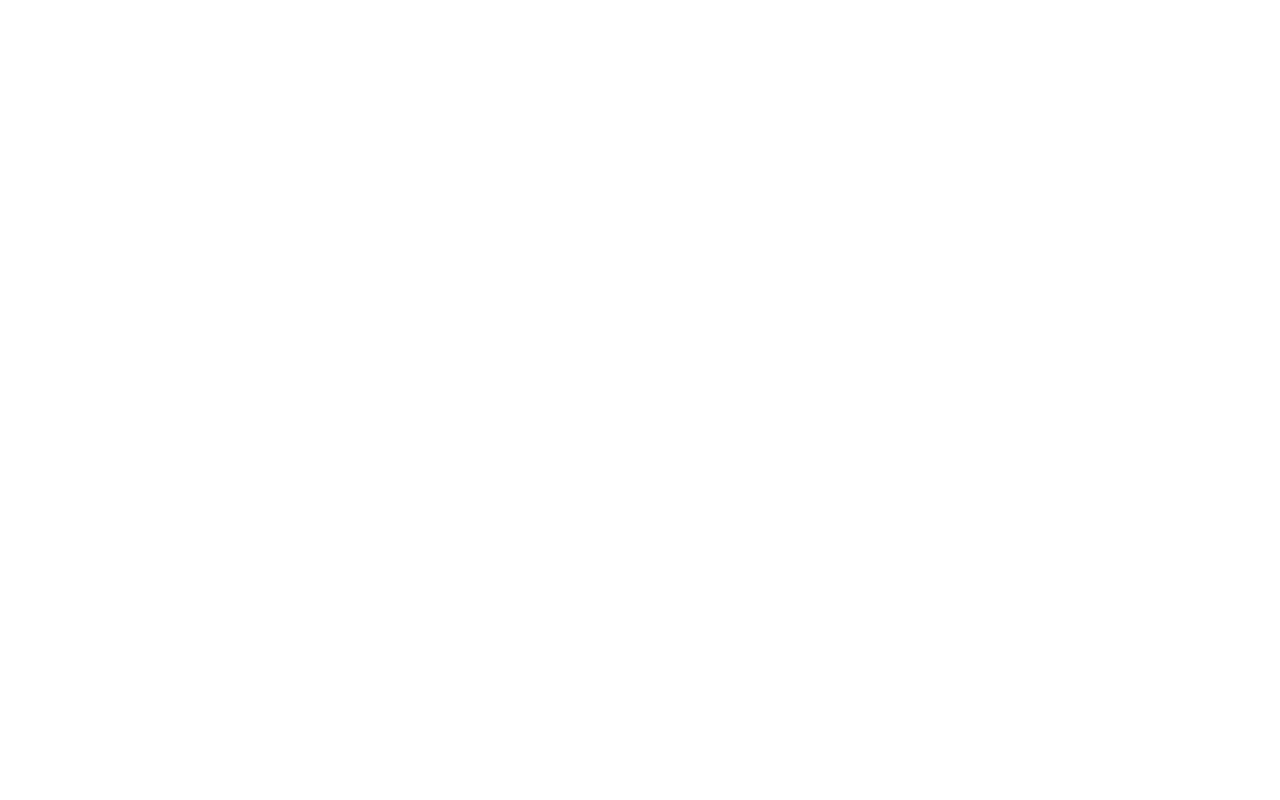
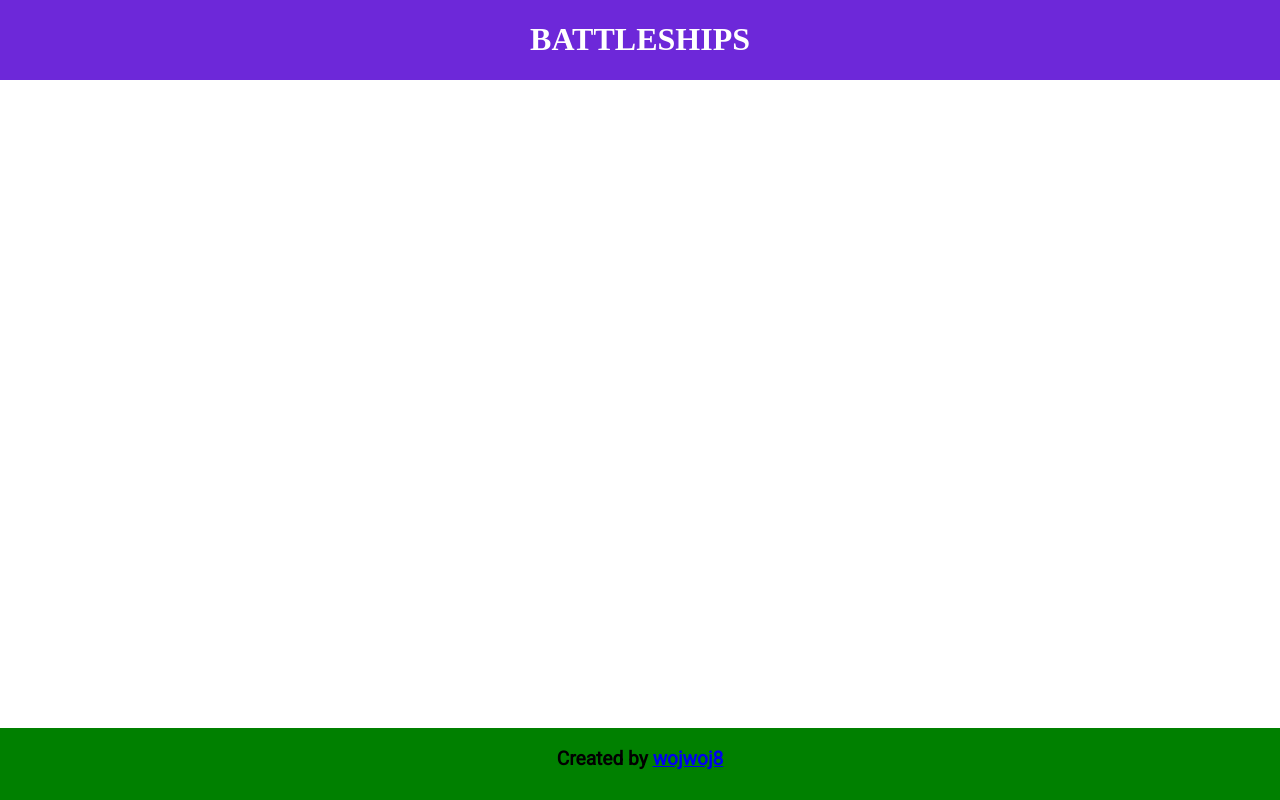
Before and after one commit to wojwoj8/TOP-BATTLESHIP, a website built with webpack: page dist/index.html in a window 1280 px wide. Built offline with nearby package versions, Linux system fonts and the light colour scheme; a web font is replaced by a local one.

Commit message:
simple ui and a little of mainLoop

```diff
--- a/src/dom.js
+++ b/src/dom.js
@@ -0,0 +1,56 @@
+import { Ship, Gameboard, Player } from './logic';
+import { mainLoop } from './mainLoop';
+
+// function createPlayer() {
+//   const input = document.createElement('input');
+//   const button = document.createElement('button');
+//   button.textContent = 'Click';
+//   button.addEventListener('click', mainLoop.createPlayers(input.value));
+// }
+
+function createHeader() {
+  const header = document.createElement('div');
+  const title = document.createElement('h1');
+
+  header.classList = 'header';
+  title.textContent = 'BATTLESHIPS';
+  header.appendChild(title);
+
+  return header;
+}
+
+function createMain() {
+  const main = document.createElement('div');
+  const mainProjectTitle = document.createElement('h2');
+  const mainContent = document.createElement('div');
+
+  mainContent.classList = 'main-content';
+
+  mainProjectTitle.classList = 'main-title';
+  mainProjectTitle.textContent = '';
+  main.classList = 'main';
+
+  main.appendChild(mainProjectTitle);
+  main.appendChild(mainContent);
+
+  return main;
+}
+
+function createFooter() {
+  const footer = document.createElement('div');
+  //   const createdBy = document.createElement('p');
+  footer.innerHTML = '<p>Created by <a href="https://github.com/wojwoj8">wojwoj8</a></p>';
+  //   createdBy.textContent = 'Created By '
+  footer.classList = 'footer';
+  return footer;
+}
+
+function webInit() {
+  const content = document.querySelector('#content');
+  content.appendChild(createHeader());
+  content.appendChild(createMain());
+  content.appendChild(createFooter());
+
+  return content;
+}
+export default webInit;
--- a/src/index.js
+++ b/src/index.js
@@ -1,3 +1,6 @@
-// document.addEventListener('DOMContentLoaded', () => {
-//     webInit();
-//   });
+import webInit from './dom';
+import './style.scss';
+
+document.addEventListener('DOMContentLoaded', () => {
+  webInit();
+});
--- a/src/logic.test.js
+++ b/src/logic.test.js
@@ -143,4 +143,13 @@ describe('mainLoop', () => {
     AI.playTurn(player1Gameboard, player1, 1, 3);
     // console.log(player1Gameboard.table());
   });
+  test('mainLoop function', () => {
+    const game = main.mainLoop;
+    expect(game.player1.getName()).toEqual('Player1');
+    game.player1.playTurn(game.AIGameboard, game.AI, 1, 3);
+    expect(game.player1.checkTurn()).toEqual(false);
+    expect(game.AIGameboard.table()[1][3]).toBe(2);
+
+    // console.log(game.AI);
+  });
 });
--- a/src/mainLoop.js
+++ b/src/mainLoop.js
@@ -1,15 +1,21 @@
 import { Ship, Gameboard, Player } from './logic';
 
 const mainLoop = (() => {
-  const player1 = Player('pl1', false);
+  const player1 = Player('Player1', false);
+  const AI = Player('AI', true);
+
   const player1Gameboard = Gameboard();
-  const AI = Player('AI', true);
   const AIGameboard = Gameboard();
+
   const ship1 = Ship(5, 2, 4);
   const ship2 = Ship(5, 2, 2);
 
-  player1Gameboard.placeShip(ship1);
-  AIGameboard.placeShip(ship2);
+  player1Gameboard.placeShip('ship1', 5, 2, 4);
+  AIGameboard.placeShip('AIship2', 5, 2, 2);
+
+  return {
+    player1, AI, player1Gameboard, AIGameboard,
+  };
 })();
 
 export { mainLoop };
--- /dev/null
+++ b/src/style.scss
@@ -0,0 +1,60 @@
+@import url('https://fonts.googleapis.com/css2?family=Roboto&family=Tilt+Warp&display=swap');
+@import url('https://fonts.googleapis.com/css2?family=Roboto&family=Tilt+Warp&display=swap');
+
+:root{
+    font-family: roboto;
+    --mainPadding: calc(min(10vw + 150px, 10%));
+    --headerColor: #6d28d9;
+    --sidebarColor: #f4f4f5;
+    --hoverColor: #bebebe;
+}
+body{
+    height: 100vh;
+    margin:0;
+    min-width: 650px;
+    /* background-color: red; */
+}
+#content{
+    height:100%;
+    display:grid;
+    grid-template-rows: 1fr 9fr 1fr;
+    grid-template-areas:
+    "header header header"
+    "main main main"
+    "footer footer footer";
+    text-align: center;
+}
+/* HEADER PART */
+.header{
+    font-family: 'Tilt Warp';
+    background-color: var(--headerColor);
+    color: white;
+    grid-area: header;
+    /* border-bottom: 1px solid red; */
+    display:flex;
+    justify-content: center;
+    align-items: center;
+}
+.header > img{
+    padding-left: 10px;
+    height: 2.5em;
+}
+
+/* MAIN PART */
+.main{
+    grid-area: main;
+    padding: 0 var(--mainPadding);
+}
+.main-title{
+    display: flex;
+    font-family: 'Tilt Warp';
+    font-size: 2rem;
+}
+
+/* FOOTER PART */
+.footer{
+    background-color: green;
+    grid-area: footer;
+    font-size: larger;
+    font-weight: bold;
+}
```
Also changed, not shown: package.json (+5 -2 lines), dist/index.html, dist/main.js, 1 other file.
